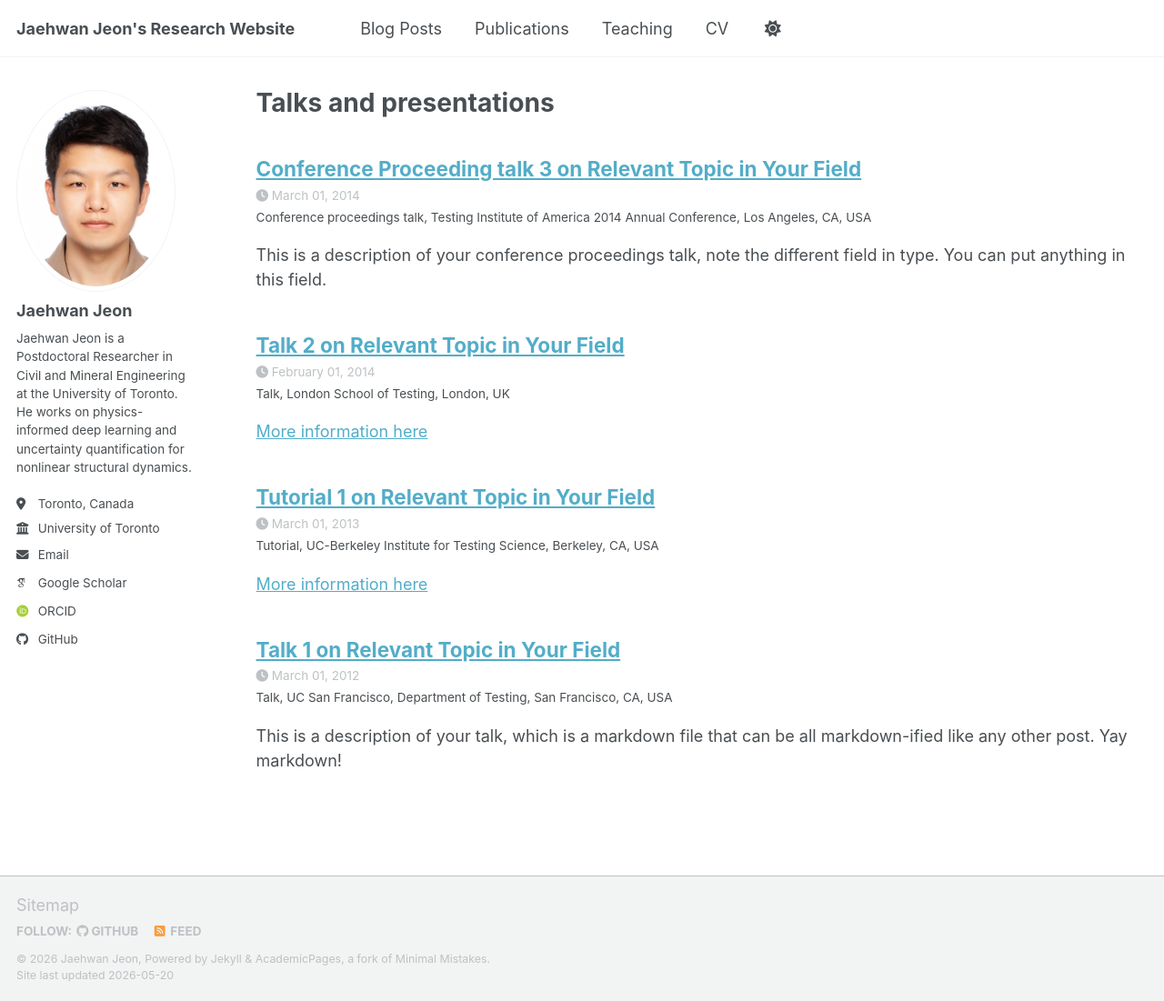
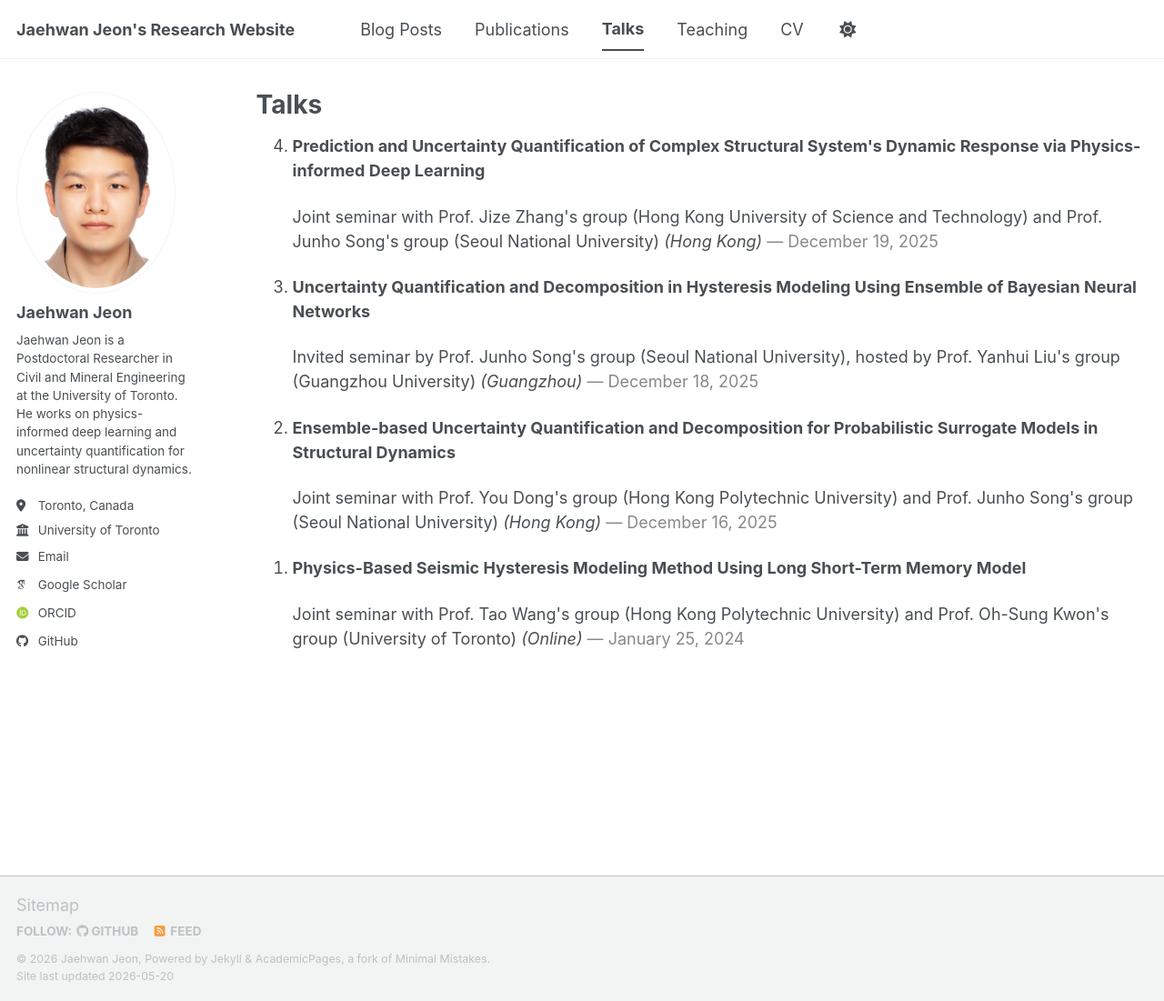
Before and after one commit to JaehwanJeon/JaehwanJeon.github.io, a Jekyll site: the page built from _pages/talks.html, in a window 1280 px wide and 1101 px high. Shown: the whole window at 91% size. Built offline with Jekyll 4.4.1, drawn with Linux system fonts in a browser that asks for light colours; some web fonts are replaced; a script bundle is joined from its source files by our own code; library files that are not in the unit come from our copies.

Commit message:
Talks: data-driven build (yml + page/CV render + nav); reversed numbering on Talks/Teaching pages

```diff
--- a/_data/navigation.yml
+++ b/_data/navigation.yml
@@ -14,9 +14,8 @@ main:
   - title: "Publications"
     url: /publications/
 
-  # Hidden until written (page still lives at /talks/):
-  # - title: "Talks"
-  #   url: /talks/
+  - title: "Talks"
+    url: /talks/
 
   - title: "Teaching"
     url: /teaching/
--- /dev/null
+++ b/_data/talks.yml
@@ -0,0 +1,34 @@
+# Invited / joint seminars — single source of truth (newest first).
+# Rendered by _pages/talks.html and the Talks section of _pages/cv.md.
+# Conference presentations are NOT listed here (they live in Publications).
+#
+# To add a talk: copy a block and edit the fields.
+#   title    : talk title
+#   date     : YYYY-MM-DD (used for ordering and display)
+#   type     : e.g. "Joint Seminar", "Invited Seminar", "Invited Lecture"
+#   venue    : host(s)
+#   location : (optional) e.g. "Online", "Toronto, Canada"
+
+- title: "Prediction and Uncertainty Quantification of Complex Structural System's Dynamic Response via Physics-informed Deep Learning"
+  date: 2025-12-19
+  type: "Joint Seminar"
+  venue: "Joint seminar with Prof. Jize Zhang's group (Hong Kong University of Science and Technology) and Prof. Junho Song's group (Seoul National University)"
+  location: "Hong Kong"
+
+- title: "Uncertainty Quantification and Decomposition in Hysteresis Modeling Using Ensemble of Bayesian Neural Networks"
+  date: 2025-12-18
+  type: "Invited Seminar"
+  venue: "Invited seminar by Prof. Junho Song's group (Seoul National University), hosted by Prof. Yanhui Liu's group (Guangzhou University)"
+  location: "Guangzhou"
+
+- title: "Ensemble-based Uncertainty Quantification and Decomposition for Probabilistic Surrogate Models in Structural Dynamics"
+  date: 2025-12-16
+  type: "Joint Seminar"
+  venue: "Joint seminar with Prof. You Dong's group (Hong Kong Polytechnic University) and Prof. Junho Song's group (Seoul National University)"
+  location: "Hong Kong"
+
+- title: "Physics-Based Seismic Hysteresis Modeling Method Using Long Short-Term Memory Model"
+  date: 2024-01-25
+  type: "Joint Seminar"
+  venue: "Joint seminar with Prof. Tao Wang's group (Hong Kong Polytechnic University) and Prof. Oh-Sung Kwon's group (University of Toronto)"
+  location: "Online"
--- a/_pages/talks.html
+++ b/_pages/talks.html
@@ -1,16 +1,27 @@
 ---
 layout: archive
-title: "Talks and presentations"
+title: "Talks"
 permalink: /talks/
 author_profile: true
 ---
 
+{% include base_path %}
+
 {% if site.talkmap_link == true %}
-
 <p style="text-decoration:underline;"><a href="/talkmap.html">See a map of all the places I've given a talk!</a></p>
-
 {% endif %}
 
-{% for post in site.talks reversed %}
-  {% include archive-single-talk.html %}
-{% endfor %}
+<!--
+  Invited / joint seminars are a single source of truth in _data/talks.yml
+  (one file, not one .md per talk). This page only renders it.
+  Conference presentations are NOT listed here — they live in Publications.
+-->
+{% assign talks = site.data.talks | sort: "date" | reverse %}
+<ol class="talk-list" reversed start="{{ talks | size }}">
+  {% for t in talks %}
+    <li class="talk-item">
+      <p class="talk-title"><strong>{{ t.title }}</strong></p>
+      <p class="talk-venue">{{ t.venue }}{% if t.location %} <em>({{ t.location }})</em>{% endif %} <span style="color:#888;">— {{ t.date | date: "%B %-d, %Y" }}</span></p>
+    </li>
+  {% endfor %}
+</ol>
--- a/_pages/teaching.html
+++ b/_pages/teaching.html
@@ -8,7 +8,7 @@ author_profile: true
 {% include base_path %}
 
 <!-- Teaching is a single source of truth in _data/teaching.yml (one file). -->
-<ol class="teaching-list">
+<ol class="teaching-list" reversed start="{{ site.data.teaching | size }}">
   {% for t in site.data.teaching %}
     <li class="teaching-item">
       <p class="teaching-role"><strong>{{ t.role }}.</strong> {{ t.venue }} <em>({{ t.term }})</em></p>
```
Also changed, not shown: _pages/cv.md (+2 -4 lines).
